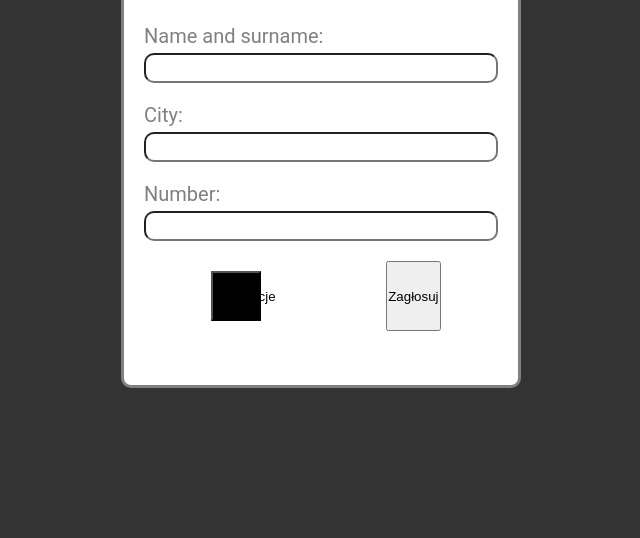
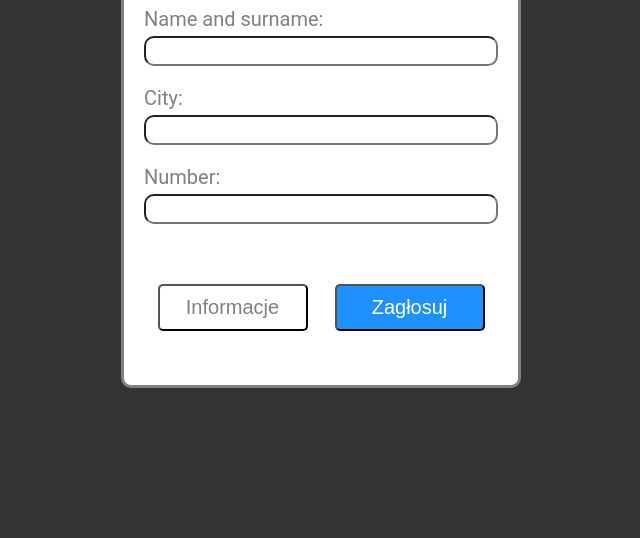
Before and after one commit to DireAunAmi/Card-sheet, a plain HTML site: page index.html in a window 1280 px wide. Shown: the part 262-800 px from the top of the page, without its empty margins (319-959 px from the left). Drawn offline with Linux system fonts and the light colour scheme.

Commit message:
i did it

```diff
--- a/index.html
+++ b/index.html
@@ -28,7 +28,7 @@
 				</div>
 				<div class="form__btns">
 					<button class="form__btn">Informacje</button>
-					<button class="form__btn--highlight">Zagłosuj</button>
+					<button class="form__btn form__btn--highlight">Zagłosuj</button>
 				</div>
 			</div>
 		</div>
--- a/scss/style.scss
+++ b/scss/style.scss
@@ -22,7 +22,7 @@ html {
 	background-color: #fff;
 
 	&__title {
-		font-size: 36px;
+		font-size: 26px;
 		text-align: center;
 		text-transform: uppercase;
 		font-weight: 100;
@@ -41,7 +41,7 @@ html {
 		padding-left: 5px;
 		margin-top: 5px;
 		margin-bottom: 20px;
-		font-size: 24px;
+		font-size: 20px;
 		overflow: hidden;
 	}
 
@@ -50,9 +50,17 @@ html {
 		justify-content: space-around;
 	}
 	&__btn {
-		width: 50px;
-		height: 50px;
-		margin: 10px;
-		background-color: #000;
+		width: 150px;
+		margin-top: 40px;
+		padding: 10px 20px;
+		border-radius: 5px;
+		font-size: 20px;
+		background: none;
+		cursor: pointer;
+		color: gray;
+		&--highlight {
+			background-color: dodgerblue;
+			color: white;
+		}
 	}
 }
```
Also changed, not shown: css/style.css, 1 other file.
